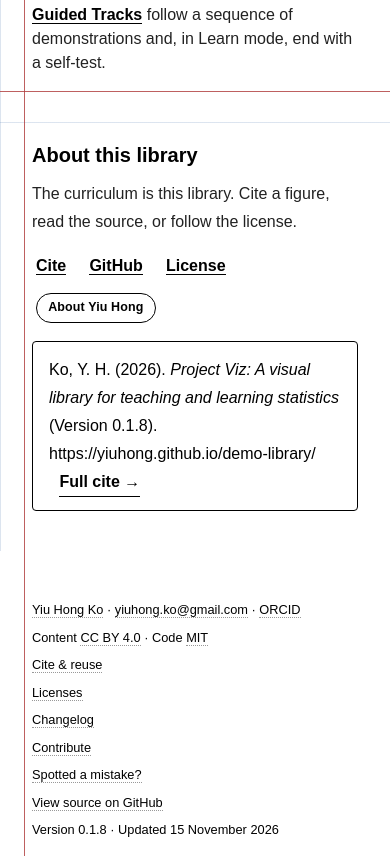
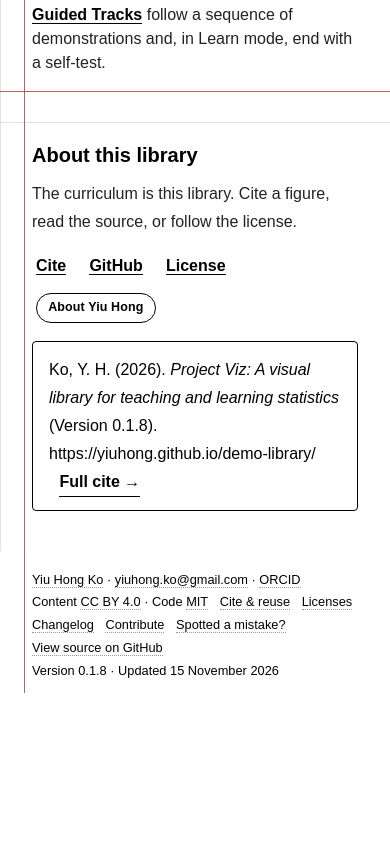
Before and after one commit to yiuhong/demo-library, a plain HTML site: page index.html in a window 390 px wide. Shown: the part 1566-2422 px from the top of the page. After the commit the page ends 2259 px from the top, so only its background shows below. Drawn offline with Linux system fonts and the light colour scheme.

Commit message:
Tighten the site footer on phone (#193)
Under 480px each footer item was its own line. Let those items wrap
onto shared lines through the 736px breakpoint, and shorten the
footer pad. The app-shell footer and wider windows stay as they were.

Co-authored-by: Cursor Agent <cursoragent@cursor.com>
Co-authored-by: Yiu Hong Ko <yiuhong@users.noreply.github.com>

```diff
--- a/assets/foundation.css
+++ b/assets/foundation.css
@@ -247,14 +247,31 @@ ul li {
     margin-left: 0;
 }
 
-@media screen and (max-width: 480px) {
-    #footer ul.menu > li {
-        display: block;
-        margin: 0.5em 0 0;
+/* Under 736px the reading column uses a tall pad, and under 480px
+   each footer item was its own line. Share a line when the items
+   fit, and shorten only this footer's vertical pad. The side inset
+   stays the column's. Wider than 736px is unchanged. Catalog and
+   Guided Tracks paint this same menu in shell.css. */
+
+@media screen and (max-width: 736px) {
+    #footer.viz-section > .inner {
+        padding-top: 1.15em;
+        padding-bottom: 0.85em;
     }
 
-    #footer ul.menu > li:first-child {
-        margin-top: 0;
+    #footer ul.menu {
+        display: flex;
+        flex-wrap: wrap;
+        align-items: baseline;
+        column-gap: 0.9em;
+        row-gap: 0.28em;
+        line-height: 1.5;
+    }
+
+    #footer ul.menu > li {
+        min-width: 0;
+        max-width: 100%;
+        margin: 0;
     }
 }
 
```
Also changed, not shown: CHANGELOG.md.
